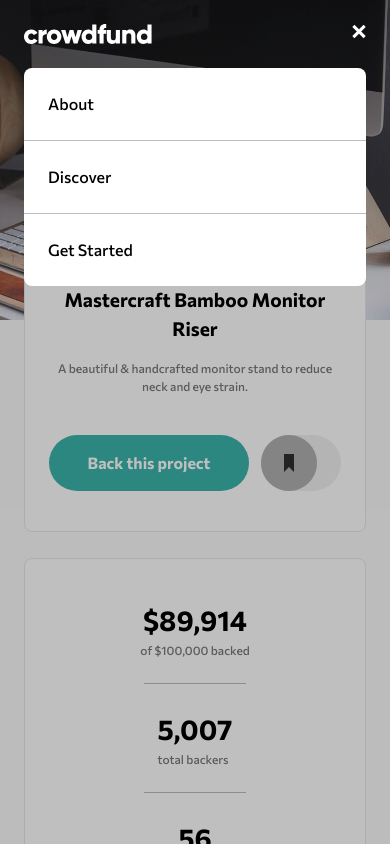
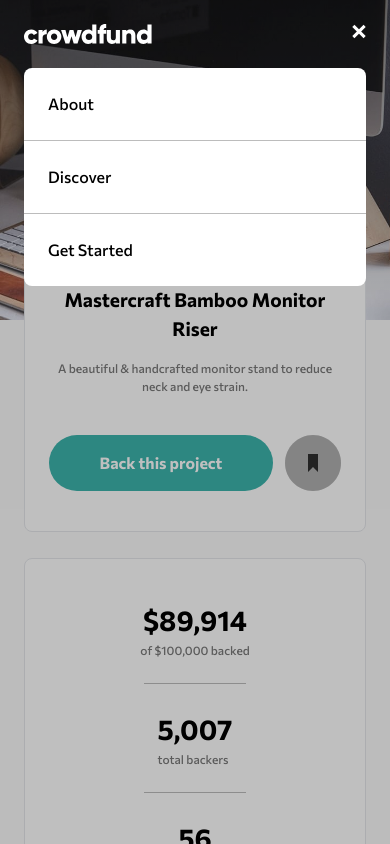
Before and after one commit to Chibuike-web/Crowfund-Product-Page, a React (Vite) app: page / in a window 390 px wide. Both pictures are taken after a click on the element 358 px from the left and 34 px from the top of the page. Shown: the top 844 px of the page. Built offline with nearby package versions, Linux system fonts and the light colour scheme.

Commit message:
fixed a bug

```diff
--- a/src/components/Button.jsx
+++ b/src/components/Button.jsx
@@ -15,7 +15,7 @@ export function BookmarkButton({ text }) {
 	return (
 		<button
 			type="button"
-			className={`flex gap-[10px] max-md:w-max items-center font-bold text-dark-gray w-max pr-6 h-[3.5rem] ${
+			className={`flex gap-[10px] max-md:w-max items-center font-bold text-dark-gray w-max pr-6 max-md:pr-0 h-[3.5rem] ${
 				bookmark ? "bg-moderate-cyan/10" : "bg-[rgba(122,122,122,0.1)]"
 			} rounded-full cursor-pointer`}
 			onClick={() => setBookmark(!bookmark)}
--- a/src/components/Navbar.jsx
+++ b/src/components/Navbar.jsx
@@ -35,8 +35,16 @@ const MobileNav = () => {
 				</div>
 			</div>
 			{mobileNav && (
-				<div className="fixed bg-black/25 z-20 inset-0 px-6 pt-[68px]">
-					<ul className="flex flex-col w-full top-[3.5rem] rounded-[0.5rem] bg-white text-[1rem] text-black font-medium ">
+				<div
+					className="fixed bg-black/25 z-20 inset-0 px-6 pt-[68px]"
+					onClick={() => {
+						setMobileNav(false);
+					}}
+				>
+					<ul
+						className="flex flex-col w-full top-[3.5rem] rounded-[0.5rem] bg-white text-[1rem] text-black font-medium"
+						onClick={(e) => e.stopPropagation()}
+					>
 						<li className="border-b border-dark-gray/50">
 							<span className="p-6 block">About</span>
 						</li>
--- a/src/components/RewardCard.jsx
+++ b/src/components/RewardCard.jsx
@@ -27,7 +27,7 @@ export default function RewardCard({ name, description, pledgeAmount, remainingS
 				) : (
 					<Button
 						text="Out of Stock"
-						className="bg-dark-gray w-[9.75rem] h-12 rounded-full text-white hover:bg-dark-cyan transition-colors duration-300 cursor-pointer"
+						className="bg-dark-gray w-[9.75rem] h-12 rounded-full text-white"
 					/>
 				)}
 			</div>
```
